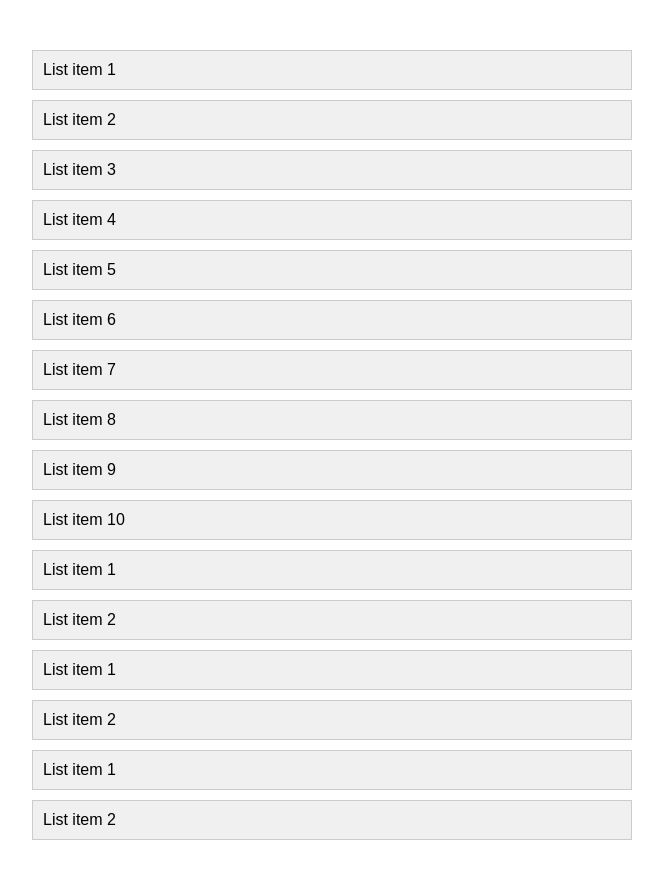
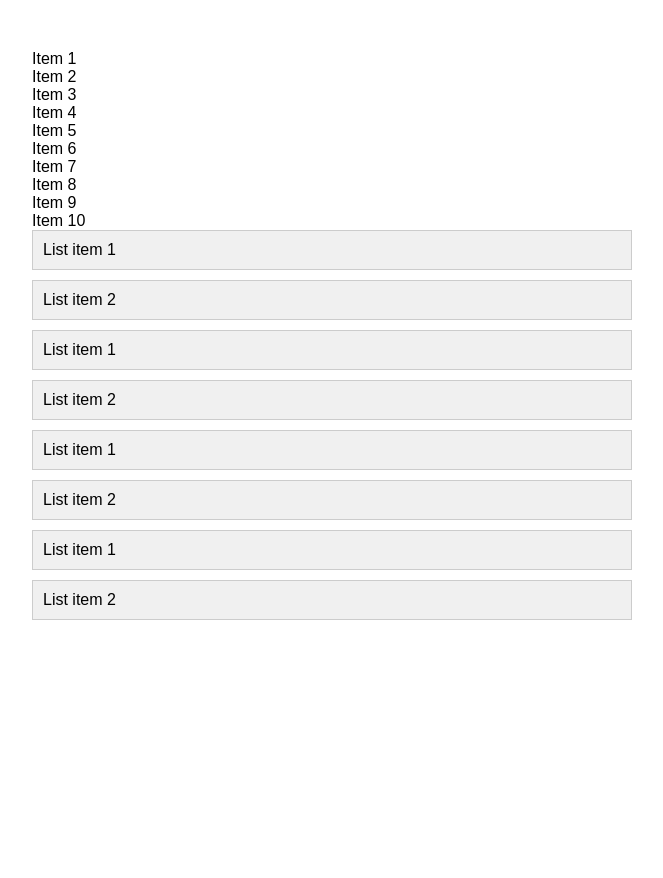
Before and after one commit to acciojob/infinite-scroll-warishshahbaz, a website: page main.html in a window 1280 px wide. Shown: the whole page, without its empty margins (308-971 px from the left). After the commit the page ends 800 px from the top, so only its background shows below. Drawn offline with Linux system fonts and the light colour scheme.

Commit message:
created a submission

```diff
--- a/main.html
+++ b/main.html
@@ -9,9 +9,20 @@
 <body>
 
 <div class="container">
-  <ul class="list">
-    <!-- List items will be dynamically added here -->
-  </ul>
+  <ol class="list">
+    <li>Item 1</li>
+    <li>Item 2</li>
+
+    <li>Item 3</li>
+    <li>Item 4</li>
+    <li>Item 5</li>
+    <li>Item 6</li>
+    <li>Item 7</li>
+    <li>Item 8</li>
+    <li>Item 9</li>
+    <li>Item 10</li>
+
+  </ol>
 </div>
 
 <script src="script.js"></script>
--- a/script.js
+++ b/script.js
@@ -12,7 +12,7 @@ document.addEventListener('DOMContentLoaded', function() {
   }
 
   // Add 10 list items by default
-  addListItems(10);
+  // addListItems(10);
 
   // Function to check if the user has reached the end of the list
   function isEndOfList() {
```
